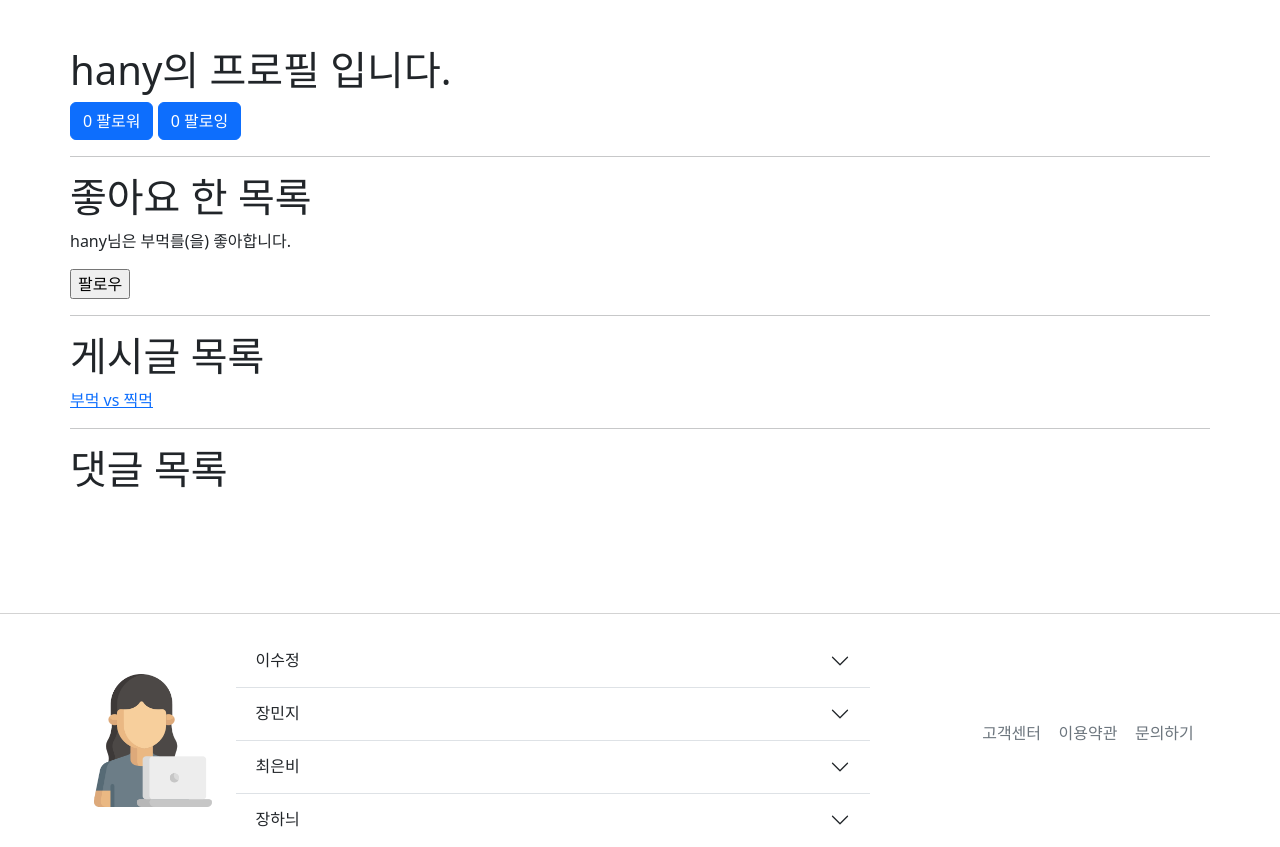
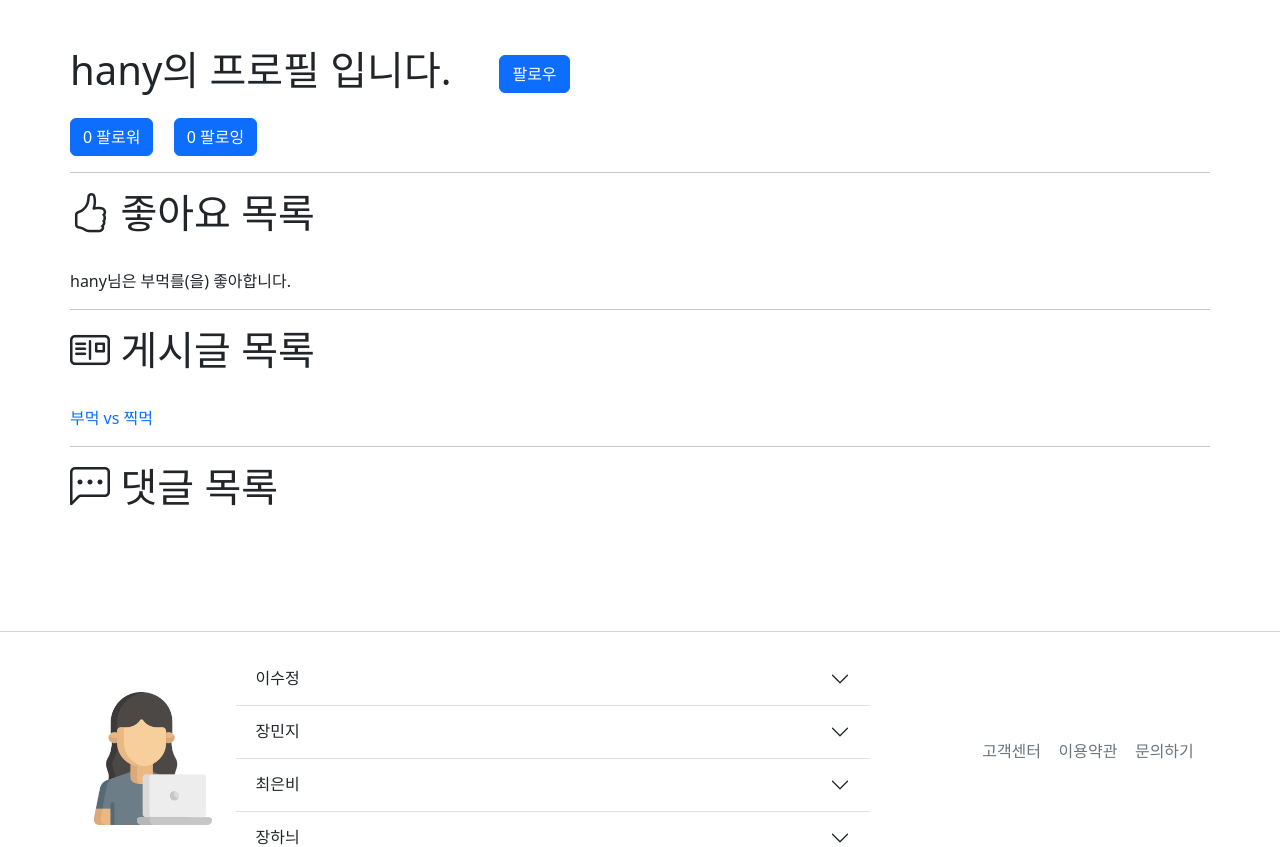
Before and after one commit to Shureeshu/balance_6, a Django app: page /accounts/profile/hany/ in a window 1280 px wide. Shown: the part 66-913 px from the top of the page. Run offline with Django 3.2, Linux system fonts and the light colour scheme; data comes from the database, SQL or seed files in the repository; data that the repository does not hold is empty.

Commit message:
[UPDATE] Profile

```diff
--- a/accounts/templates/accounts/profile.html
+++ b/accounts/templates/accounts/profile.html
@@ -1,12 +1,36 @@
 {% extends 'base.html' %}
 
 {% block content %}
+  <div class="d-flex ">
+    <div>
       <h1>{{ person.username }}의 프로필 입니다.</h1>
+    </div>
+    <div class="ms-5 align-self-center">
+      {% if person != user %}
+      <form id="follow-form" data-user-id="{{ person.username }}">
+        {% csrf_token %}
+        {% if user in person.followers.all %}
+          <input class="btn btn-danger" type="submit" value="팔로우 취소">
+        {% else %}
+          <input class="btn btn-primary" type="submit" value="팔로우">
+        {% endif %}
+      </form>
+      {% endif %}
+    </div>
+  </div>
+
 
   <!-- 팔로워 모달 버튼 -->
-    <button type="button" class="btn btn-primary" data-bs-toggle="modal" data-bs-target="#followersModal">
-      <span id = 'followers-count'>{{ person.followers.all|length }}</span> 팔로워
+  <div class="mt-3">
+    <button type="button" class="btn btn-primary me-3" data-bs-toggle="modal" data-bs-target="#followersModal">
+      <span id="followers-count">{{ person.followers.all|length }}</span> 팔로워
     </button>
+
+    <!-- 팔로잉 모달 버튼 -->
+    <button type="button" class="btn btn-primary" data-bs-toggle="modal" data-bs-target="#followingsModal">
+      <span id = 'followings-count'>{{ person.followings.all|length }}</span> 팔로잉
+    </button>
+  </div>
 
   <!-- 팔로워 Modal -->
   <div class="modal fade" id="followersModal" tabindex="-1" aria-labelledby="followersModalLabel" aria-hidden="true">
@@ -18,7 +42,7 @@
         </div>
         <div class="modal-body">
           {% for follower in person.followers.all %}
-              {{ follower }}
+            <span><a class="text-decoration-none link-secondary fw-bold" href="{% url 'accounts:profile' follower.username %}"><i class="bi bi-people-fill me-1"></i>{{ follower }}</a></span>
           {% endfor %}
         </div>
         <div class="modal-footer">
@@ -27,12 +51,6 @@
       </div>
     </div>
   </div>
-
-
-    <!-- 팔로잉 모달 버튼 -->
-    <button type="button" class="btn btn-primary" data-bs-toggle="modal" data-bs-target="#followingsModal">
-      <span id = 'followings-count'>{{ person.followings.all|length }}</span> 팔로잉
-    </button>
 
   <!-- 팔로잉 Modal -->
   <div class="modal fade" id="followingsModal" tabindex="-1" aria-labelledby="followingsModalLabel" aria-hidden="true">
@@ -44,7 +62,7 @@
         </div>
         <div class="modal-body">
           {% for following in person.followings.all %}
-              {{ following }}
+            <span><a class="text-decoration-none link-secondary fw-bold" href="{% url 'accounts:profile' following.username %}"><i class="bi bi-people-fill me-1"></i>{{ following }}</a></span>
           {% endfor %}
         </div>
         <div class="modal-footer">
@@ -54,39 +72,27 @@
     </div>
   </div>
 
-
-
   <hr>
 
-    <h1> 좋아요 한 목록 </h1>
+  <h1><i class="bi bi-hand-thumbs-up"></i> 좋아요 목록 </h1>
+  <br>
   {% for post in person.post_set.all %}
     <p>{{ person.username }}님은 {{ post.select1_content }}를(을) 좋아합니다.</p>
   {% endfor %}
 
-
-    {% if person != user %}
-      <form id="follow-form" data-user-id="{{ person.username }}">
-        {% csrf_token %}
-        {% if user in person.followers.all %}
-          <input type="submit" value="팔로우 취소">
-        {% else %}
-          <input type="submit" value="팔로우">
-        {% endif %}
-      </form>
-    {% endif %}
-
   <hr>
 
-    <h1> 게시글 목록 </h1>
+  <h1><i class="bi bi-postcard"></i> 게시글 목록 </h1>
+  <br>
   {% for post in person.post_set.all %}
-    <p><a href="{% url 'posts:detail' post.pk %}">{{ post.title }}</a></p>
+  <p><a class="text-decoration-none" href="{% url 'posts:detail' post.pk %}">{{ post.title }}</a></p>
   {% endfor %}
 
   <hr>
 
-    <h1> 댓글 목록 </h1>
+  <h1><i class="bi bi-chat-left-dots"></i> 댓글 목록 </h1>
   {% for comment in person.comment_set.all %}
-    <p><a href="{% url 'posts:detail' comment.post.pk %}">{{ comment.content }}</a></p>
+  <p><a class="text-decoration-none" href="{% url 'posts:detail' comment.post.pk %}">{{ comment.content }}</a></p>
   {% endfor %}
 
 {% endblock content %}
@@ -122,6 +128,5 @@
       })
   })
 
-
 </script>
 {% endblock script %}
--- a/requirements.txt
+++ b/requirements.txt
@@ -4,6 +4,7 @@ backcall==0.2.0
 certifi==2022.6.15
 charset-normalizer==2.1.0
 colorama==0.4.6
+debug-tools==2.6.20
 decorator==5.1.1
 Django==3.2.18
 django-appconf==1.0.5
```
Lines whose indentation alone changed are shown as unchanged.
